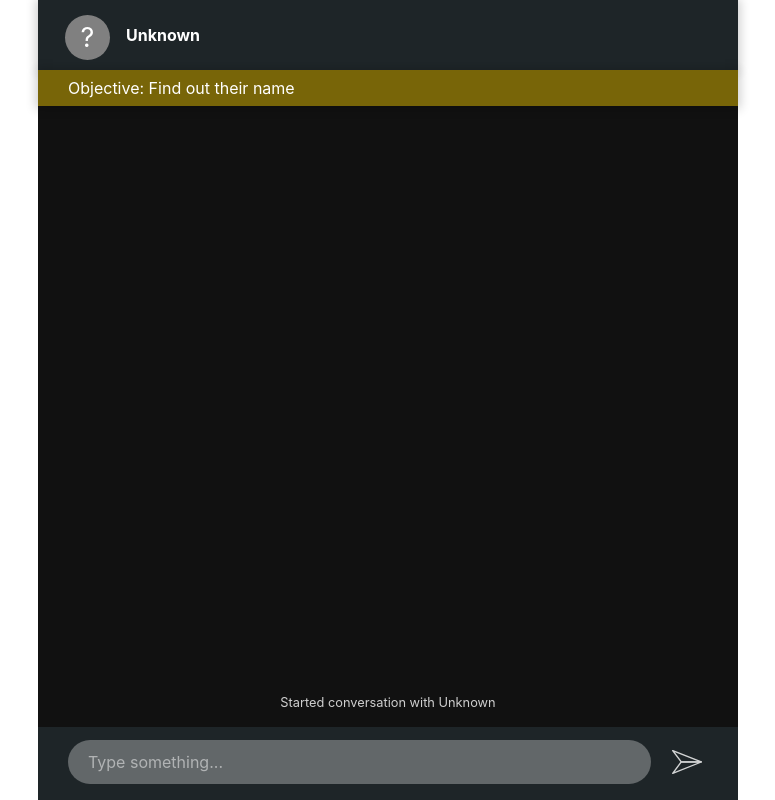
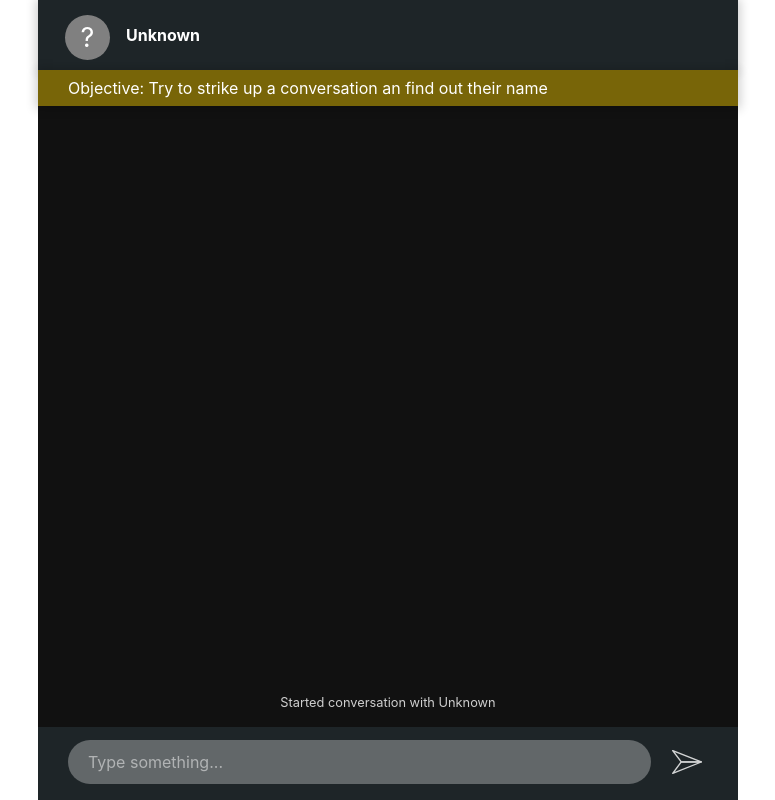
Before and after one commit to jehna/ai-chat-game, a React (Create React App) app: page / in a window 1280 px wide. Shown: the whole page, without its empty margins (252-1027 px from the left). Built offline with nearby package versions, Linux system fonts and the light colour scheme.

Commit message:
Add more prototype gameplay

```diff
--- a/package.json
+++ b/package.json
@@ -6,10 +6,12 @@
     "@testing-library/jest-dom": "^5.11.4",
     "@testing-library/react": "^11.1.0",
     "@testing-library/user-event": "^12.1.10",
+    "@types/canvas-confetti": "^1.4.2",
     "@types/jest": "^26.0.15",
     "@types/node": "^12.0.0",
     "@types/react": "^17.0.0",
     "@types/react-dom": "^17.0.0",
+    "canvas-confetti": "^1.4.0",
     "react": "^17.0.2",
     "react-dom": "^17.0.2",
     "react-scripts": "4.0.3",
--- a/src/ChatScreen.tsx
+++ b/src/ChatScreen.tsx
@@ -1,5 +1,6 @@
 import { FormEvent, useEffect, useState } from "react";
 import sendImage from "./send.svg";
+import confetti from "canvas-confetti";
 import "./ChatScreen.scss";
 
 type Message = {
@@ -9,12 +10,14 @@ type Message = {
 
 const wait = (ms: number) => new Promise((resolve) => setTimeout(resolve, ms));
 
-const toAiMessage = (messages: Message[]) => `Miranda ${
-  messages.length > 10 ? "wants" : "does not want"
-} to tell her name.
+const gameMessage = (messages: Message[], gameState: GameState) =>
+  gameState.prompt;
+
+const toAiMessage = (messages: Message[], gameState: GameState) =>
+  `${gameMessage(messages, gameState)}
 
 Miranda: Hello 👋
-Me: Hi 😊
+Me: Hey 😇
 ${messages
   .filter(({ message }) => message.replace(/^[^a-zA-Z]*/, "")) // Avoid getting stuck with ????????
   .slice(-3)
@@ -24,7 +27,8 @@ Miranda: `;
 
 const getNextMessageReq = (
   messages: Message[],
-  signal: AbortSignal
+  signal: AbortSignal,
+  gameState: GameState
 ): Promise<{ generated_text: string }[]> =>
   fetch("https://api-inference.huggingface.co/models/EleutherAI/gpt-neo-2.7B", {
     signal,
@@ -33,27 +37,44 @@ const getNextMessageReq = (
     },
     method: "POST",
     body: JSON.stringify({
-      inputs: toAiMessage(messages),
+      inputs: toAiMessage(messages, gameState),
       parameters: {
         return_full_text: false,
         max_new_tokens: 100,
-        repetition_penalty: 50.1,
+        repetition_penalty: 10.1,
       },
     }),
   }).then((res) => {
     if (res.ok) return res.json();
-    return wait(5000).then(() => getNextMessageReq(messages, signal));
+    return wait(5000).then(() =>
+      getNextMessageReq(messages, signal, gameState)
+    );
   });
+
+const removeRepeatedSpecialCharactersFromStart = (s: string) => {
+  if (!/^[^a-zA-Z]/.test(s)) return s;
+  const first = s[0];
+  return s.replace(new RegExp(`^[${first}]+`), first);
+};
+
+const removePartialSentenceFromEnd = (s: string) => {
+  const lastDot = s.lastIndexOf(".");
+  if (lastDot === -1) return s;
+  return s.slice(0, lastDot);
+};
 
 const getNextMessage = (
   messages: Message[],
-  signal: AbortSignal
+  signal: AbortSignal,
+  gameState: GameState
 ): Promise<string> =>
-  getNextMessageReq(messages, signal).then(
+  getNextMessageReq(messages, signal, gameState).then(
     ([{ generated_text: generatedText }]) => {
       const message = generatedText
         .split("\n")
         .map((s) => s.replace(/^Miranda: ?/, ""))
+        .map(removeRepeatedSpecialCharactersFromStart)
+        .map(removePartialSentenceFromEnd)
         .filter(Boolean)
         .filter((s) => !s.startsWith("Me: "))[0];
       return message;
@@ -66,11 +87,50 @@ const scrollToBottom = () => {
   }, 0);
 };
 
+type GameState = {
+  key: string;
+  triggerWords: string[];
+  objective: string;
+  prompt: string;
+};
+
+const GAME_STATES: GameState[] = [
+  {
+    key: "ask-for-name",
+    triggerWords: ["Miranda"],
+    objective:
+      "Objective: Try to strike up a conversation an find out their name",
+    prompt: "Miranda is sad 😢",
+  },
+  {
+    key: "why-so-sad",
+    triggerWords: ["Amy"],
+    objective:
+      "Objective: Find out what bothers Miranda, but don't be too pushy!",
+    prompt:
+      "Miranda wants to tell something about Amy 🙊. Something happened to Amy.",
+  },
+  {
+    key: "what-happened-to-amy",
+    triggerWords: ["dead", "death", "died"],
+    objective: "Objective: What happened to Amy? Be delicate.",
+    prompt: "Amy is dead 😵. Miranda wants to tell that Amy is dead 🪦",
+  },
+  {
+    key: "won-game",
+    triggerWords: [],
+    objective: "You won!",
+    prompt: "Miranda feels better.",
+  },
+];
+
 export function ChatScreen() {
+  const [gameStateIndex, setGameStateIndex] = useState(0);
   const [message, setMessage] = useState("");
   const [messages, setMessages] = useState<Message[]>([]);
   const [otherIsTyping, setOtherIsTyping] = useState(false);
-  const [theirName, setTheirName] = useState("Unknown");
+  const gameState = GAME_STATES[gameStateIndex];
+  const theirName = gameState.key === "ask-for-name" ? "Unknown" : "Miranda";
   useEffect(() => {
     const lastMessage = messages[messages.length - 1];
     if (!lastMessage || lastMessage.side === "them") return;
@@ -79,14 +139,18 @@ export function ChatScreen() {
     wait(1500).then(() => !cancelled && setOtherIsTyping(true));
 
     const c = new AbortController();
-    getNextMessage(messages, c.signal).then((message) => {
+    getNextMessage(messages, c.signal, gameState).then((message) => {
       setOtherIsTyping(false);
       setMessages([...messages, { side: "them", message }]);
-      if (message.includes("Miranda")) {
-        setTheirName("Miranda");
-        alert("You win!");
+
+      if (
+        gameState.triggerWords.some((triggerWord) =>
+          message.includes(triggerWord)
+        )
+      ) {
+        confetti();
+        setGameStateIndex(gameStateIndex + 1);
       }
-      scrollToBottom();
     });
 
     return () => {
@@ -94,7 +158,7 @@ export function ChatScreen() {
       setOtherIsTyping(false);
       c.abort();
     };
-  }, [messages, setOtherIsTyping]);
+  }, [gameState, messages, setOtherIsTyping, gameStateIndex]);
   const onSubmit = (e: FormEvent<HTMLFormElement>) => {
     e.preventDefault();
     setMessages([...messages, { side: "me", message }]);
@@ -108,11 +172,7 @@ export function ChatScreen() {
         <div className="image">?</div>
         {theirName}
       </header>
-      <div className="objective">
-        {theirName === "Unknown"
-          ? "Objective: Find out their name"
-          : "You won the game!"}
-      </div>
+      <div className="objective">{gameState.objective}</div>
       <main>
         <div className="start">Started conversation with {theirName}</div>
         {messages.map(({ message, side }) => (
```
Also changed, not shown: 1 other file (tests, documents, lock files or other folders).
